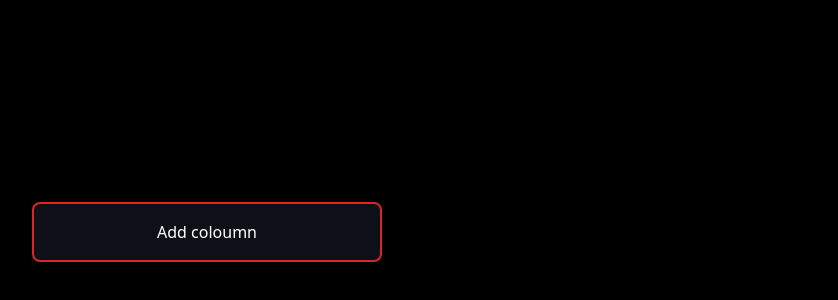
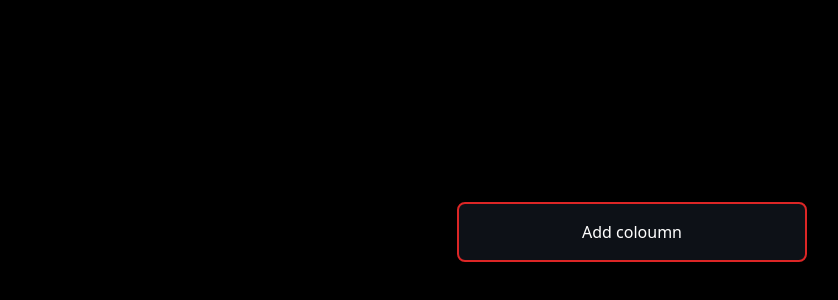
Before and after one commit to Pritam28877/Kanban-Board-v1, a React (Vite) app: page / in a window 1280 px wide. Shown: the part 168-468 px from the top of the page, without its empty margins (8-846 px from the left). Built offline with nearby package versions, Linux system fonts and the light colour scheme.

Commit message:
add the btn to the auto

```diff
--- a/src/components/KanbanBoad.jsx
+++ b/src/components/KanbanBoad.jsx
@@ -12,8 +12,9 @@ const KanbanBoad = () => {
       px-[40px]
     "
     >
-      <button
-        className="
+      <div className="m-auto">
+        <button
+          className="
         h-[60px]
         w-[350px]
         min-w-[350px]
@@ -23,9 +24,10 @@ const KanbanBoad = () => {
         border-2
         border-red-600
         "
-      >
-        Add coloumn
-      </button>
+        >
+          Add coloumn
+        </button>
+      </div>
     </div>
   );
 };
```
